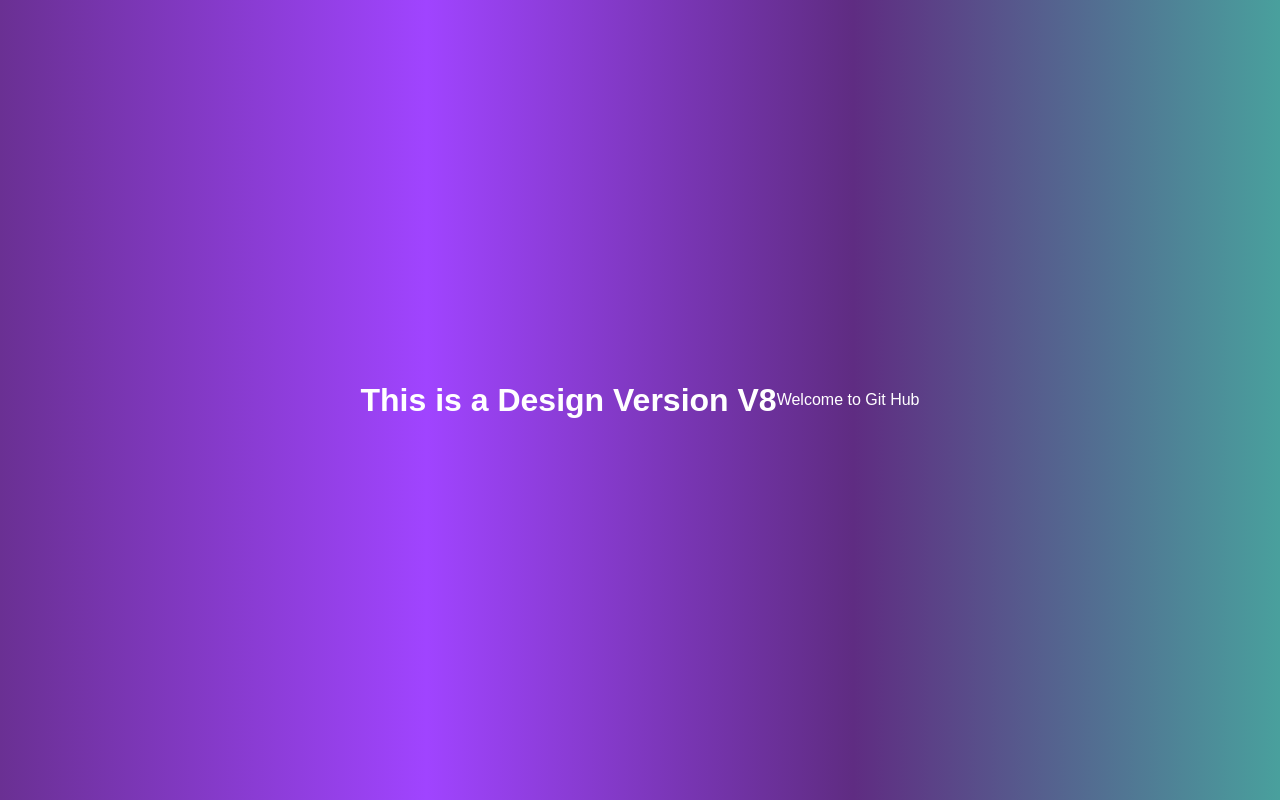
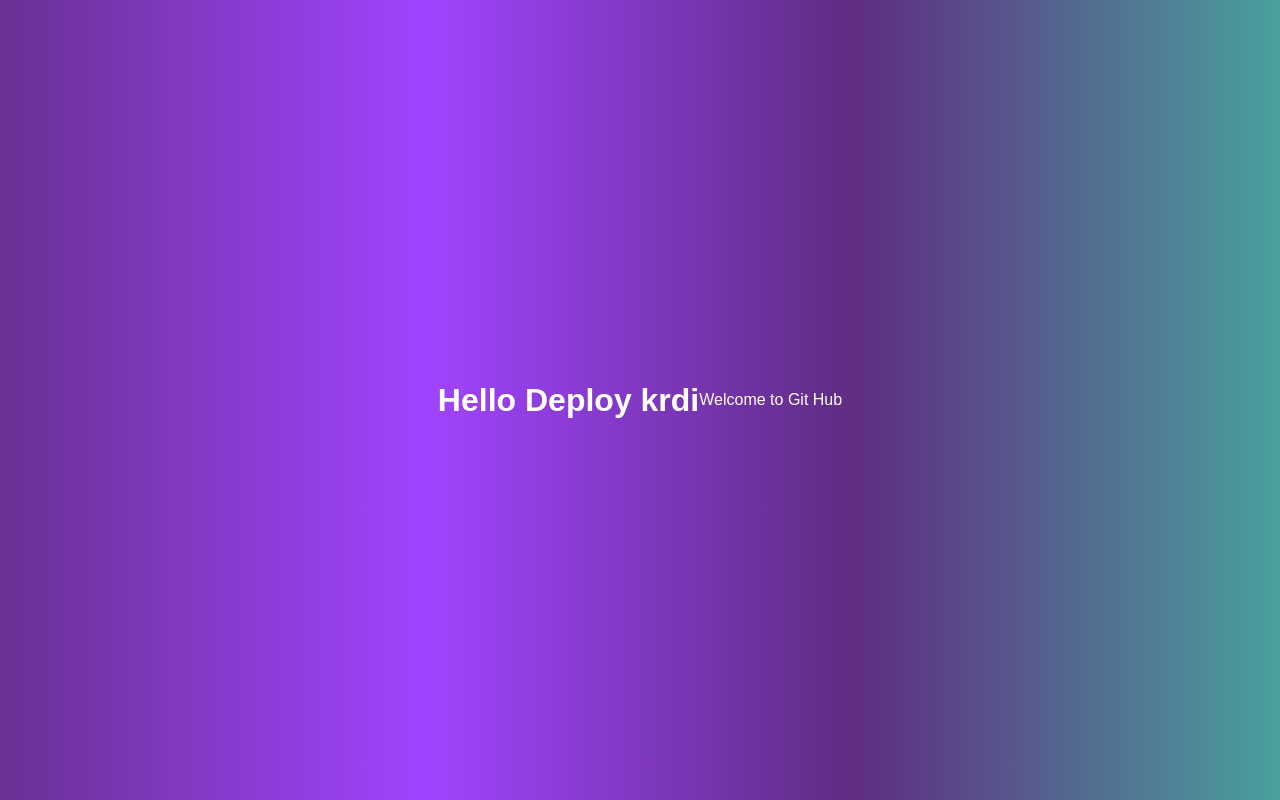
Before and after one commit to hmadhe/myrepo, a plain HTML site: page index.html in a window 1280 px wide. Drawn offline with Linux system fonts and the light colour scheme.

Commit message:
Update index.html

```diff
--- a/index.html
+++ b/index.html
@@ -10,7 +10,7 @@
 </head>
 
 <body>
-    <h1>This is a Design Version V8</h1>
+    <h1>Hello Deploy krdi </h1>
     <p>Welcome to Git Hub</p>
 </body>
 
```
